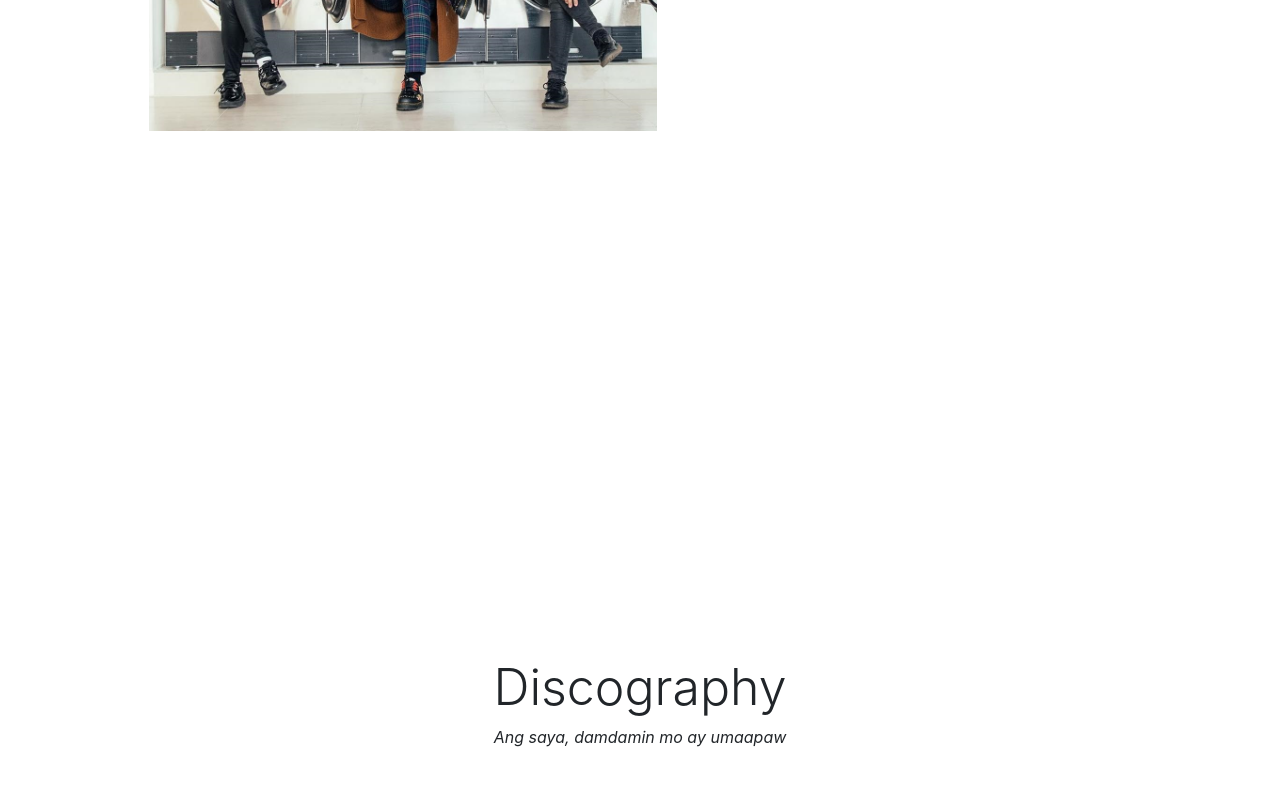
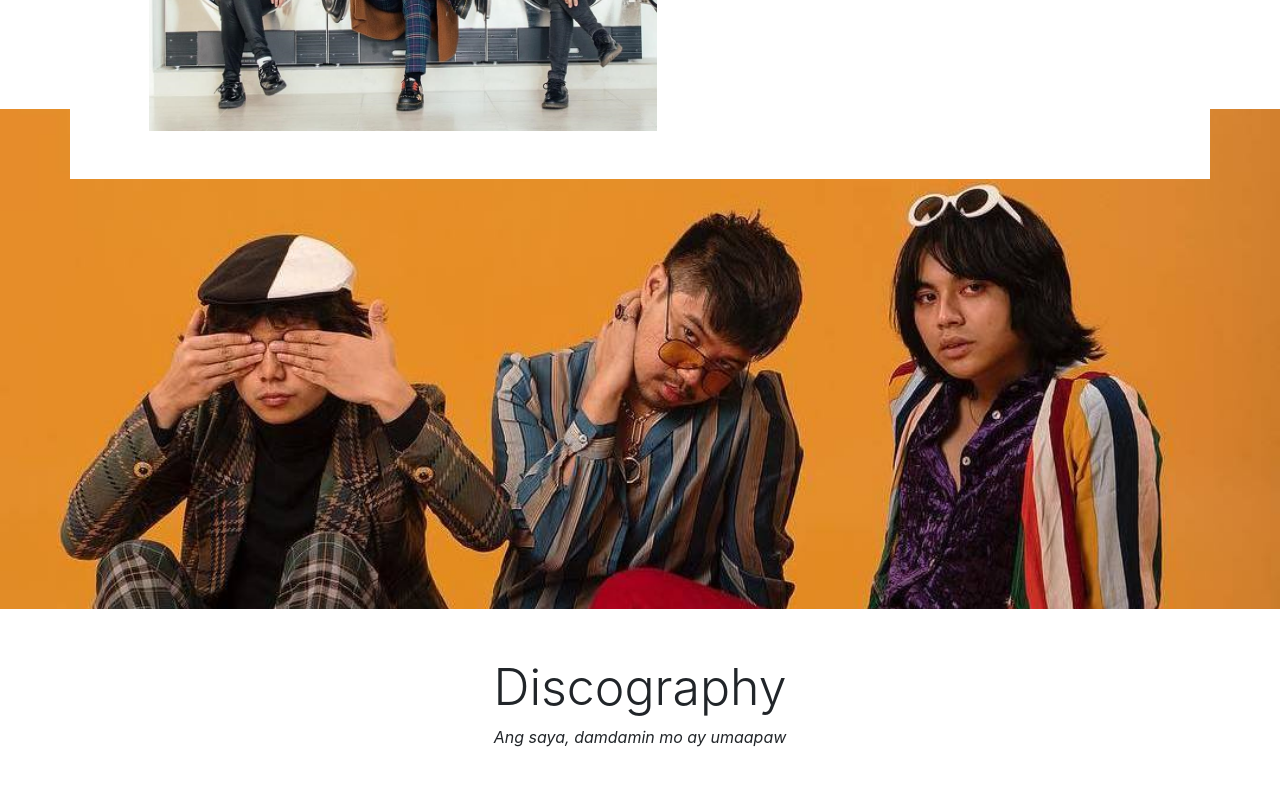
Before and after one commit to ortezamikka/IVOS-Website, a plain HTML site: page index.html in a window 1280 px wide. Shown: the part 1287-2075 px from the top of the page. Drawn offline with nearby package versions, Linux system fonts and the light colour scheme; the site is published under a folder, as on GitHub Pages, so addresses that start at the root find nothing.

Commit message:
changed parallax image directory in home.css

```diff
--- a/assets/css/home.css
+++ b/assets/css/home.css
@@ -8,7 +8,7 @@
 #about-us .parallax {
   width: 100vw;
   /* The image used */
-  background-image: url("/assets/img/about-us-jumbo.jpg");
+  background-image: url("../img/about-us-jumbo.jpg");
   /* Set a specific height */
   height: 500px;
  }
```
Also changed, not shown: home.css (added).
